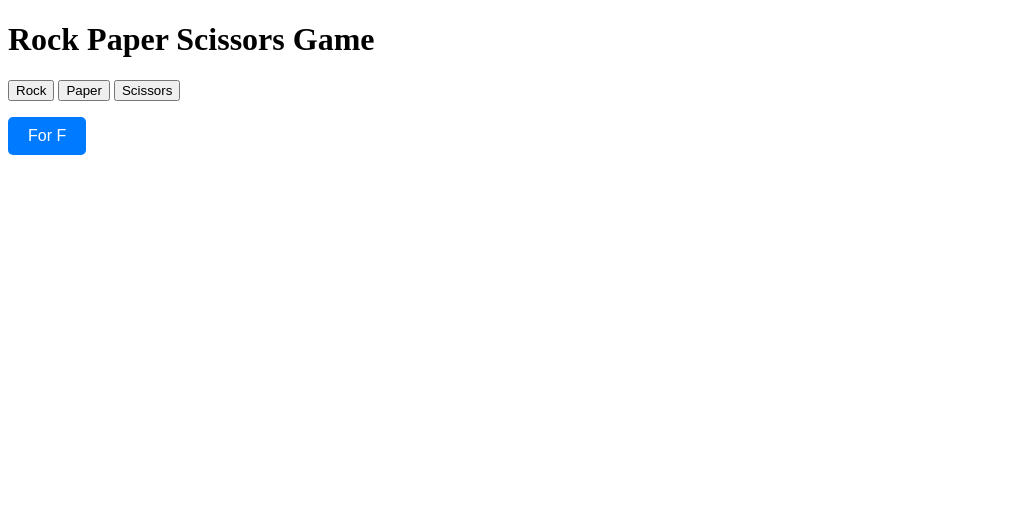
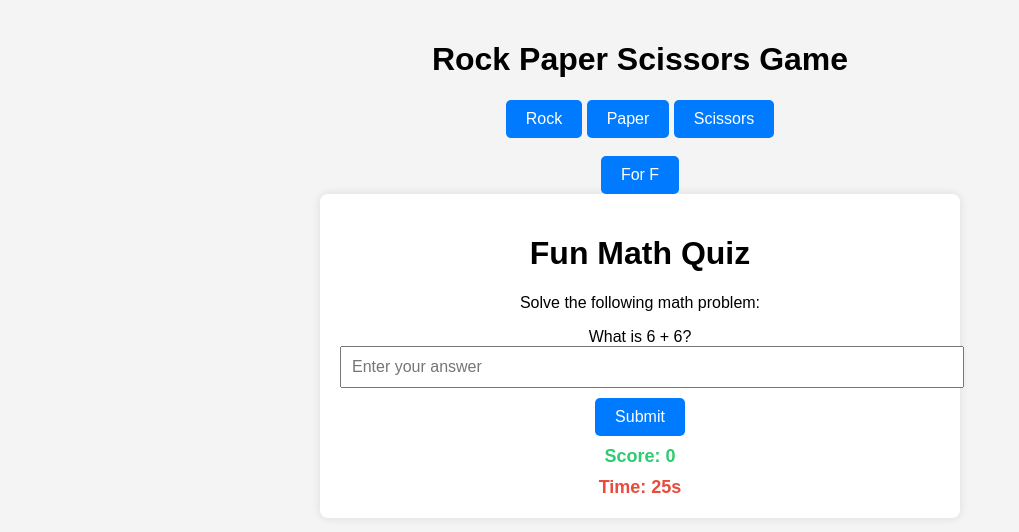
Before and after one commit to rahmnky/wonderland, a plain HTML site: page index.html in a window 1280 px wide. Shown: the whole page, without its empty margins (0-1019 px from the left). Drawn offline with Linux system fonts and the light colour scheme.

Commit message:
Update index.html

```diff
--- a/index.html
+++ b/index.html
@@ -48,3 +48,124 @@
     </script>
 </body>
 </html>
+
+
+<!DOCTYPE html>
+<html lang="en">
+<head>
+    <meta charset="UTF-8">
+    <meta name="viewport" content="width=device-width, initial-scale=1.0">
+    <title>Fun Math Quiz</title>
+    <style>
+        body {
+            font-family: Arial, sans-serif;
+            text-align: center;
+            margin: 0;
+            padding: 20px;
+            background-color: #f4f4f4;
+        }
+        .container {
+            max-width: 600px;
+            margin: 0 auto;
+            background: white;
+            padding: 20px;
+            border-radius: 8px;
+            box-shadow: 0 0 10px rgba(0, 0, 0, 0.1);
+        }
+        input[type="text"] {
+            padding: 10px;
+            font-size: 16px;
+            width: 100%;
+            margin-bottom: 10px;
+        }
+        button {
+            padding: 10px 20px;
+            font-size: 16px;
+            color: white;
+            background-color: #007bff;
+            border: none;
+            border-radius: 5px;
+            cursor: pointer;
+        }
+        button:hover {
+            background-color: #0056b3;
+        }
+        #result, #score, #timer {
+            font-size: 18px;
+            margin-top: 10px;
+        }
+        #timer {
+            font-weight: bold;
+            color: #e74c3c;
+        }
+        #score {
+            font-weight: bold;
+            color: #2ecc71;
+        }
+    </style>
+</head>
+<body>
+    <div class="container">
+        <h1>Fun Math Quiz</h1>
+        <p>Solve the following math problem:</p>
+        <div id="question"></div>
+        <input type="text" id="answer" placeholder="Enter your answer">
+        <button onclick="checkAnswer()">Submit</button>
+        <div id="result"></div>
+        <div id="score">Score: 0</div>
+        <div id="timer">Time: 30s</div>
+    </div>
+
+    <script>
+        let num1, num2, correctAnswer;
+        let score = 0;
+        let timeLeft = 30;
+        let timer;
+
+        function generateQuestion() {
+            num1 = Math.floor(Math.random() * 10) + 1;
+            num2 = Math.floor(Math.random() * 10) + 1;
+            correctAnswer = num1 + num2;
+            document.getElementById('question').innerText = `What is ${num1} + ${num2}?`;
+        }
+
+        function checkAnswer() {
+            const userAnswer = parseInt(document.getElementById('answer').value, 10);
+            const result = document.getElementById('result');
+
+            if (userAnswer === correctAnswer) {
+                result.innerText = 'Correct! 🎉';
+                result.style.color = 'green';
+                score++;
+            } else {
+                result.innerText = `Wrong! The correct answer is ${correctAnswer}.`;
+                result.style.color = 'red';
+            }
+
+            document.getElementById('score').innerText = `Score: ${score}`;
+            generateQuestion();
+            document.getElementById('answer').value = '';
+        }
+
+        function startTimer() {
+            timer = setInterval(() => {
+                timeLeft--;
+                document.getElementById('timer').innerText = `Time: ${timeLeft}s`;
+
+                if (timeLeft <= 0) {
+                    clearInterval(timer);
+                    document.getElementById('result').innerText = `Time's up! Your final score is ${score}.`;
+                    document.getElementById('result').style.color = 'blue';
+                    document.getElementById('question').innerText = '';
+                    document.getElementById('answer').disabled = true;
+                    document.querySelector('button').disabled = true;
+                }
+            }, 1000);
+        }
+
+        // Initialize the quiz
+        generateQuestion();
+        startTimer();
+    </script>
+</body>
+</html>
```
